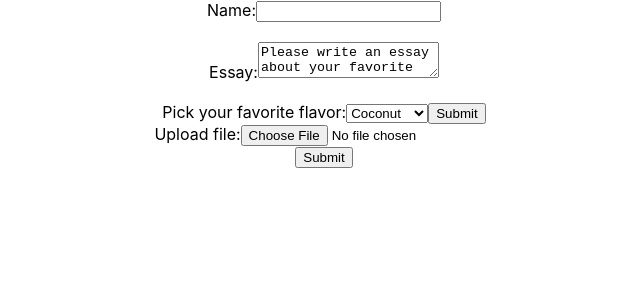
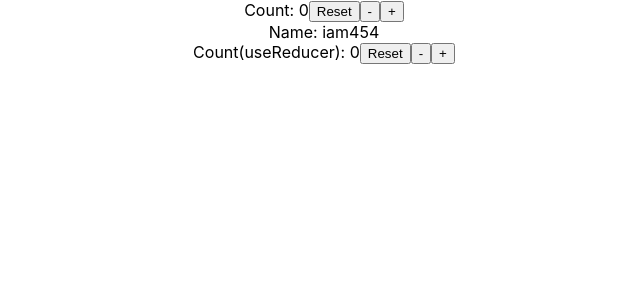
Before and after one commit to iam454/react-study, a React (Create React App) app in the folder my-app/: page / in a window 1280 px wide. Shown: the top 300 px of the page, without its empty margins (316-956 px from the left). Built offline with nearby package versions, Linux system fonts and the light colour scheme.

Commit message:
feat: 3-3.Hooks
useState와 useReducer

```diff
--- a/my-app/src/App.js
+++ b/my-app/src/App.js
@@ -1,14 +1,16 @@
 import "./App.css";
-import Composition from "./components/2-4.Props/Composition";
-import Extraction from "./components/2-4.Props/Extraction/Extraction";
-import ClassComponent from "./components/2-5.State/ClassComponent";
-import FunctionalComponent from "./components/2-5.State/FunctionalComponent";
-import ClassComponent2 from "./components/2-6.LifeCycle/ClassComponent";
-import Event from "./components/2-7.Event/Event";
-import Condition from "./components/2-8.ConditionalRendering/Condition";
-import List from "./components/2-9.List/List";
-import ControlledComponent from "./components/2-10.Form/ControlledComponent";
-import UncontrolledComponent from "./components/2-10.Form/UncontrolledComponent";
+// import Composition from "./components/2-4.Props/Composition";
+// import Extraction from "./components/2-4.Props/Extraction/Extraction";
+// import ClassComponent from "./components/2-5.State/ClassComponent";
+// import FunctionalComponent from "./components/2-5.State/FunctionalComponent";
+// import ClassComponent2 from "./components/2-6.LifeCycle/ClassComponent";
+// import Event from "./components/2-7.Event/Event";
+// import Condition from "./components/2-8.ConditionalRendering/Condition";
+// import List from "./components/2-9.List/List";
+// import ControlledComponent from "./components/2-10.Form/ControlledComponent";
+// import UncontrolledComponent from "./components/2-10.Form/UncontrolledComponent";
+import State from "./components/3-3.Hooks/State";
+import Reducer from "./components/3-3.Hooks/Reducer";
 
 function App() {
   return (
@@ -21,8 +23,10 @@
       {/* <Event /> */}
       {/* <Condition /> */}
       {/* <List /> */}
-      <ControlledComponent />
-      <UncontrolledComponent />
+      {/* <ControlledComponent /> */}
+      {/* <UncontrolledComponent /> */}
+      <State />
+      <Reducer />
     </div>
   );
 }
--- /dev/null
+++ b/my-app/src/components/3-3.Hooks/Reducer.jsx
@@ -0,0 +1,31 @@
+import React, { useReducer } from "react";
+
+export default function Reducer() {
+  const initialState = { count: 0, name: "iam454" };
+
+  function reducer(state, action) {
+    switch (action.type) {
+      case "reset":
+        return initialState;
+      case "decrement":
+        return { count: state.count - 1, name: "decrement button clicked" };
+      case "increment":
+        return { count: state.count + 1, name: "increment button clicked" };
+      default:
+        throw new Error();
+    }
+  }
+
+  const [state, dispatch] = useReducer(reducer, initialState);
+
+  return (
+    <div>
+      Name: {state.name}
+      <br />
+      Count(useReducer): {state.count}
+      <button onClick={() => dispatch({ type: "reset" })}>Reset</button>
+      <button onClick={() => dispatch({ type: "decrement" })}>-</button>
+      <button onClick={() => dispatch({ type: "increment" })}>+</button>
+    </div>
+  );
+}
--- /dev/null
+++ b/my-app/src/components/3-3.Hooks/State.jsx
@@ -0,0 +1,14 @@
+import React, { useState } from "react";
+
+export default function State() {
+  const initialCount = 0;
+  const [count, setCount] = useState(initialCount);
+  return (
+    <div>
+      Count: {count}
+      <button onClick={() => setCount(initialCount)}>Reset</button>
+      <button onClick={() => setCount((prev) => prev - 1)}>-</button>
+      <button onClick={() => setCount((prev) => prev + 1)}>+</button>
+    </div>
+  );
+}
```
